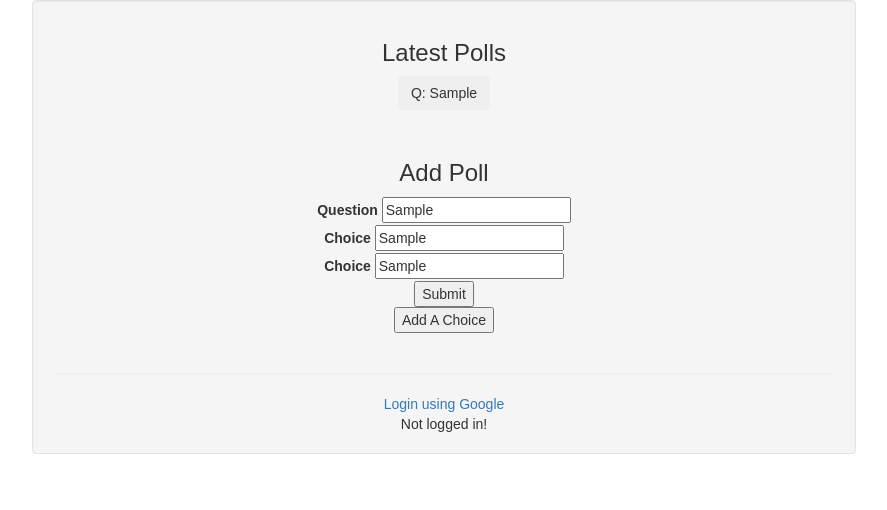
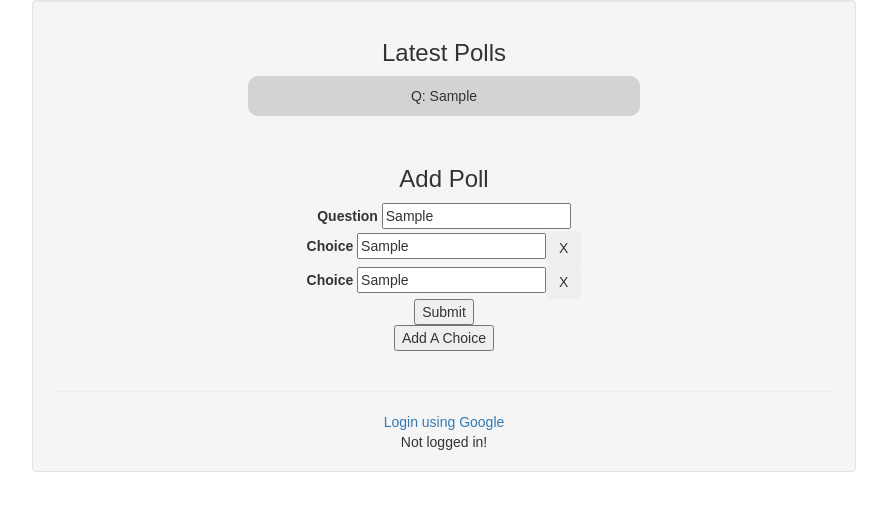
Before and after one commit to sefields/voting-app-fullstack, a React (Create React App) app in the folder proj-late/: page / in a window 1280 px wide. Both pictures are taken after typing "Sample", "Sample", "Sample" into the empty fields and a click on the input "Submit". Shown: the top 510 px of the page, without its empty margins (196-1083 px from the left). Built offline with nearby package versions, Linux system fonts and the light colour scheme; no server answers.

Commit message:
Fixed bug wherein choices displayed didn't always match the state in AddPoll

```diff
--- a/proj-late/src/Components/AddPoll.js
+++ b/proj-late/src/Components/AddPoll.js
@@ -69,9 +69,12 @@ class AddPoll extends Component {
         });
     }
 
-    handleDeleteChoice = (index) => (e) => {
+    handleDeleteChoice = (index) => {
         let choiceArr = this.state.newPoll.choiceArr;
-        console.log("Removing " + choiceArr[index]);
+        if (choiceArr.length <= 2) {
+            alert("At least 2 choices are required!");
+            return;
+        }
         choiceArr.splice(index, 1);
         this.setState({
             newPoll: {
@@ -79,7 +82,6 @@ class AddPoll extends Component {
                 choiceArr: choiceArr
             }
         });
-        console.log(this.state.newPoll.choiceArr);
     }
 
     renderChoice(index) {
@@ -97,7 +99,7 @@ class AddPoll extends Component {
         let choiceElements;
         choiceElements = this.state.newPoll.choiceArr.map((choice, index) => {
            return (
-               <AddPollChoice key={index} index={index} choiceChange={this.handleChoiceChange}/>
+               <AddPollChoice key={index} index={index} choice={choice} choiceChange={this.handleChoiceChange} deleteChoice={this.handleDeleteChoice}/>
            )
         });
 
--- a/proj-late/src/Components/AddPollChoice.js
+++ b/proj-late/src/Components/AddPollChoice.js
@@ -7,10 +7,16 @@ class AddPollChoice extends Component {
         this.props.choiceChange(index, textValue);
     }
 
+    handleDeleteChoice = (index) => (e) => {
+        e.preventDefault();
+        this.props.deleteChoice(index);
+    }
+
     render() {
         return (
             <div>
-                <label>Choice</label> <input ref={ (input) => {this.textInput = input} } type="text" onChange={this.handleChoiceChange(this.props.index)}/>
+                <label>Choice</label> <input ref={ (input) => {this.textInput = input} } type="text" value={this.props.choice} onChange={this.handleChoiceChange(this.props.index)}/>
+                <button onClick={this.handleDeleteChoice(this.props.index)} className="btn">X</button>
             </div>
         )
     }
--- a/proj-late/src/Components/PollListing.js
+++ b/proj-late/src/Components/PollListing.js
@@ -20,7 +20,15 @@ const Item = styled.div`
 `
 
 const Button = styled.div`
-    margin: 10px 0 10px 0;
+    margin: 0 auto;
+    margin-top: 10px;
+    margin-bottom: 10px;
+    padding: 10px 0 10px 0;
+    background-color: lightgray;
+    border-radius: 10px;
+    width: 50%;
+    cursor: pointer;
+    cursor: hand;
 `
 
 class PollListing extends Component {
@@ -50,7 +58,7 @@ class PollListing extends Component {
     renderButton() {
         return (
                 <Button>
-                    <button className="btn" onClick={this.handleClick.bind(this)}>Q: {this.props.poll.question} </button>
+                    <div onClick={this.handleClick.bind(this)}>Q: {this.props.poll.question} </div>
                 </Button>
         )
     }
```
